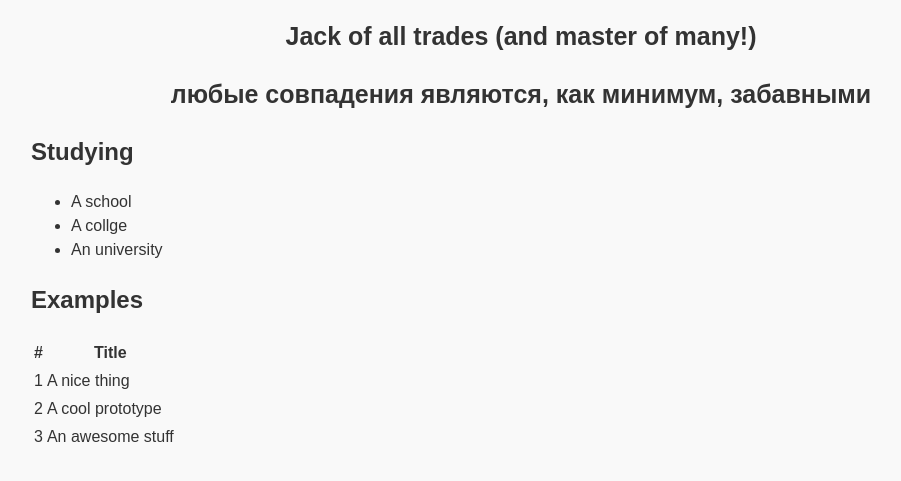
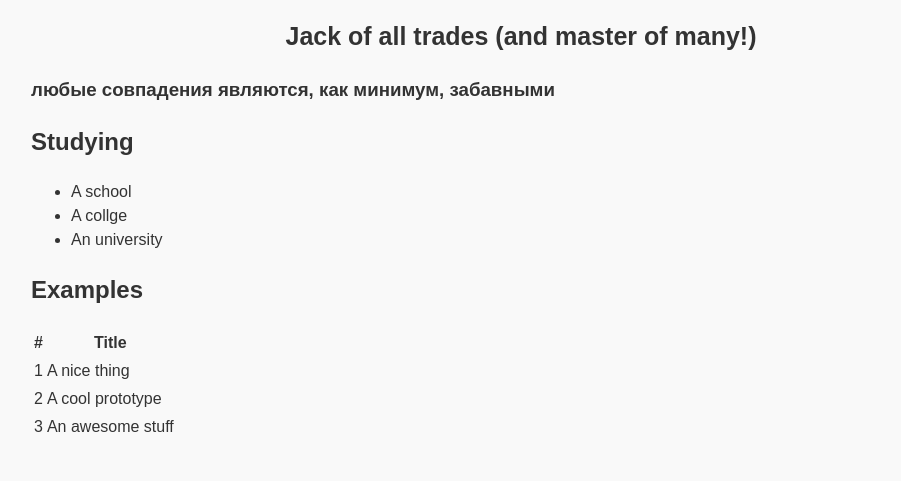
Before and after one commit to medyak/medyak.github.io, a plain HTML site: page index.html in a window 1280 px wide. Shown: the part 81-562 px from the top of the page, without its empty margins (119-1020 px from the left). Drawn offline with Linux system fonts and the light colour scheme.

Commit message:
Update index.html
mr Eagle Eye fixed the header tag consistency

```diff
--- a/index.html
+++ b/index.html
@@ -10,7 +10,7 @@
 <main>
 	<h1>Mike Mednikov</h1>
 	<h2>Jack of all trades (and master of many!)</h2>
-	<h2>любые совпадения являются, как минимум, забавными</h3>
+	<h3>любые совпадения являются, как минимум, забавными</h3>
 	<section class="study">
 		<h2>Studying</h2>
 		<ul>
```
